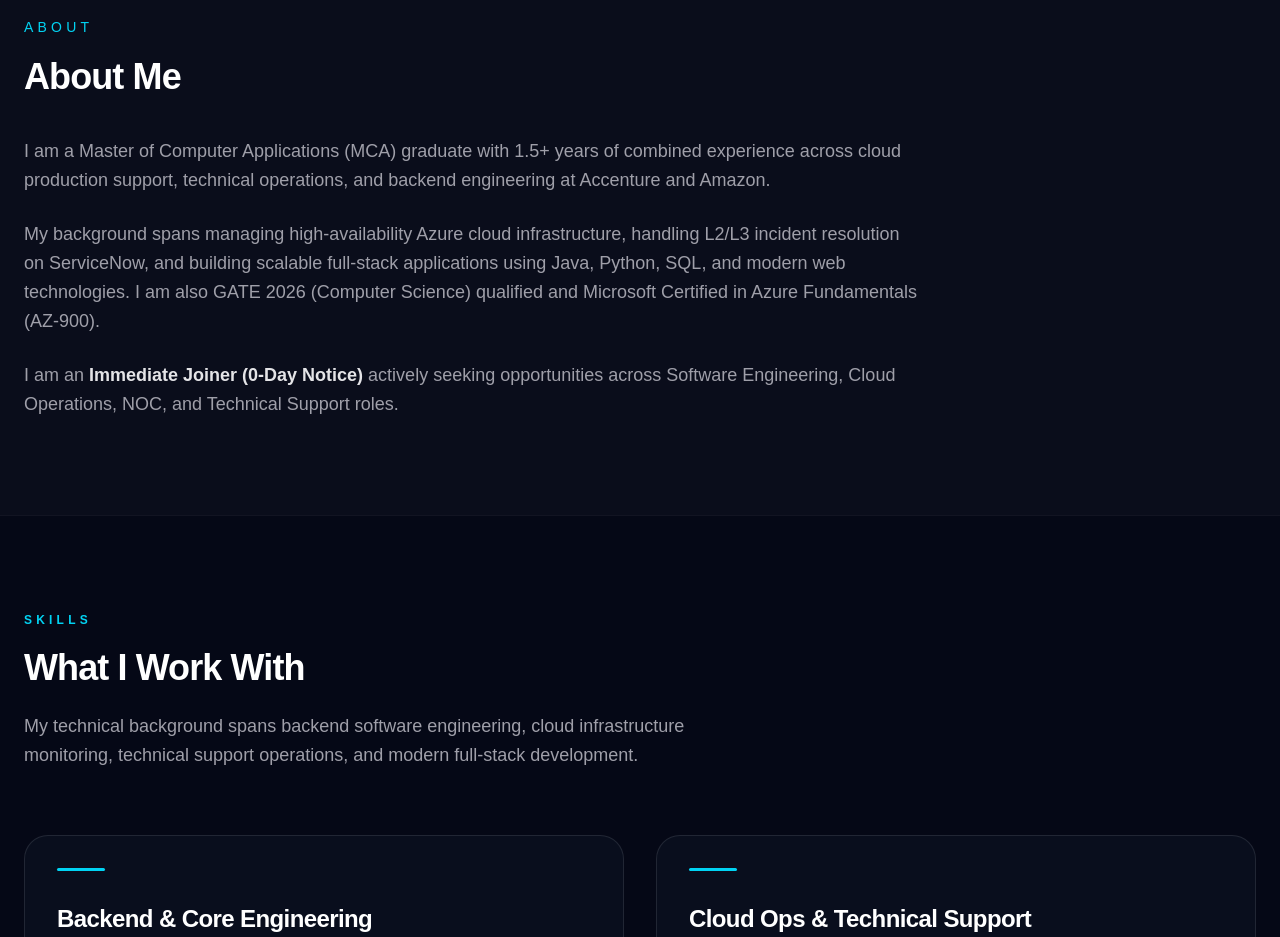
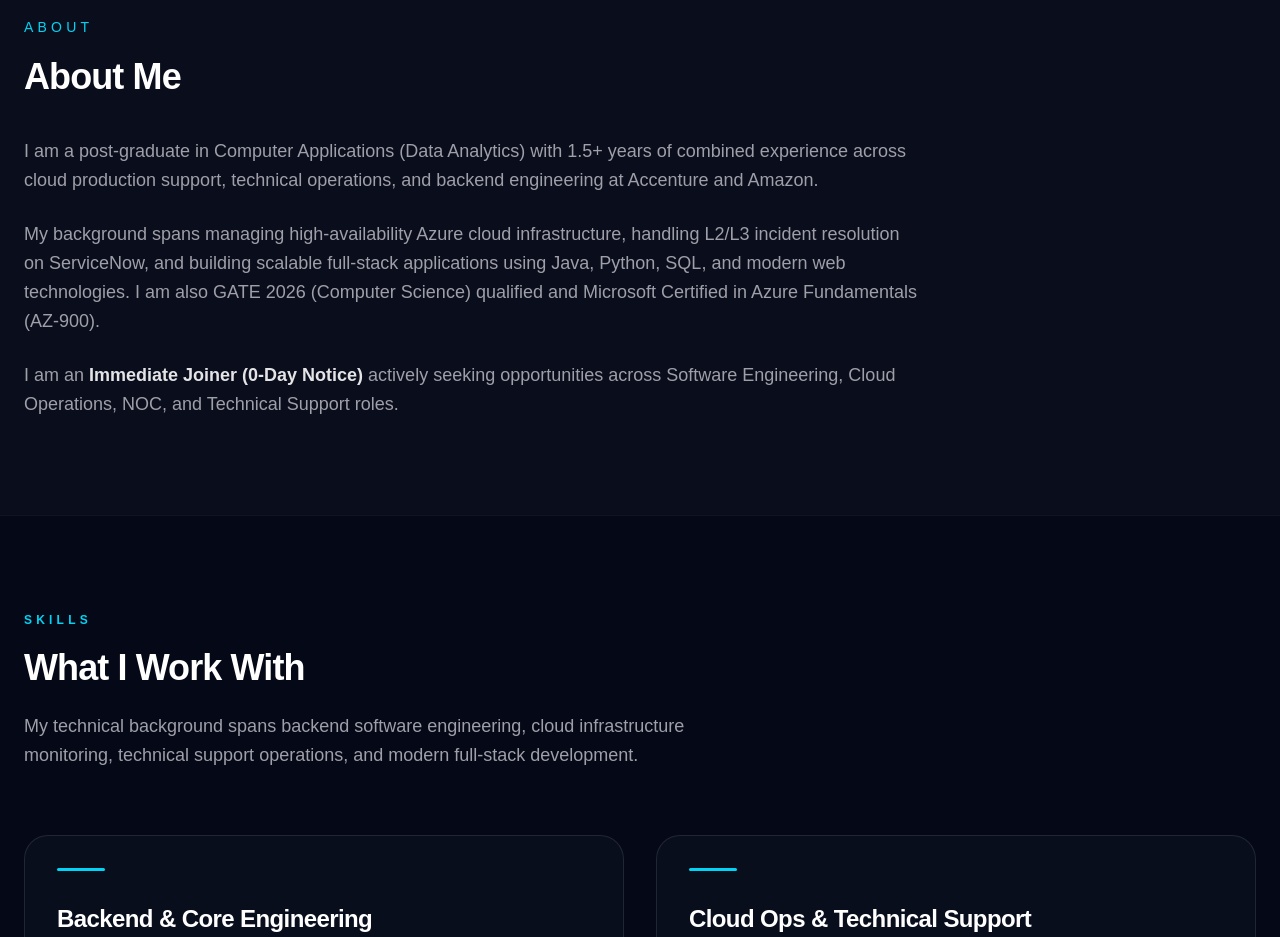
Before and after one commit to bony5781/portfolio, a Next.js app: page / in a window 1280 px wide. Shown: the part 1000-1937 px from the top of the page. Built offline with nearby package versions, Linux system fonts and the light colour scheme.

Commit message:
44
Updated educational background from 'Master of Computer Applications' to 'post-graduate in Computer Applications (Data Analytics)' in the About section.

```diff
--- a/components/sections/About.tsx
+++ b/components/sections/About.tsx
@@ -17,10 +17,10 @@ export default function About() {
       {/* Content */}
       <div className="mt-10 max-w-4xl space-y-6 text-zinc-400 text-lg leading-relaxed">
         <p>
-          I am a Master of Computer Applications (MCA) graduate with 1.5+ years of
-          combined experience across cloud production support, technical operations,
-          and backend engineering at Accenture and Amazon.
-        </p>
+  I am a post-graduate in Computer Applications (Data Analytics) with 1.5+ years of
+  combined experience across cloud production support, technical operations,
+  and backend engineering at Accenture and Amazon.
+</p>
 
         <p>
           My background spans managing high-availability Azure cloud infrastructure,
```
